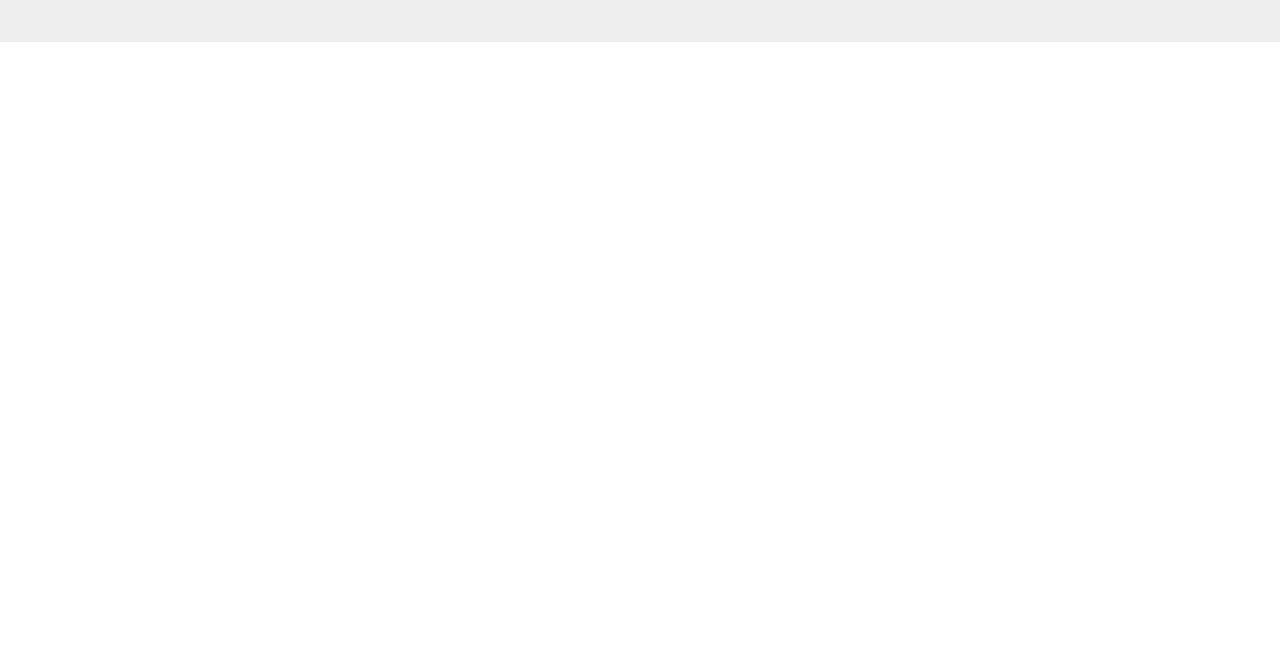
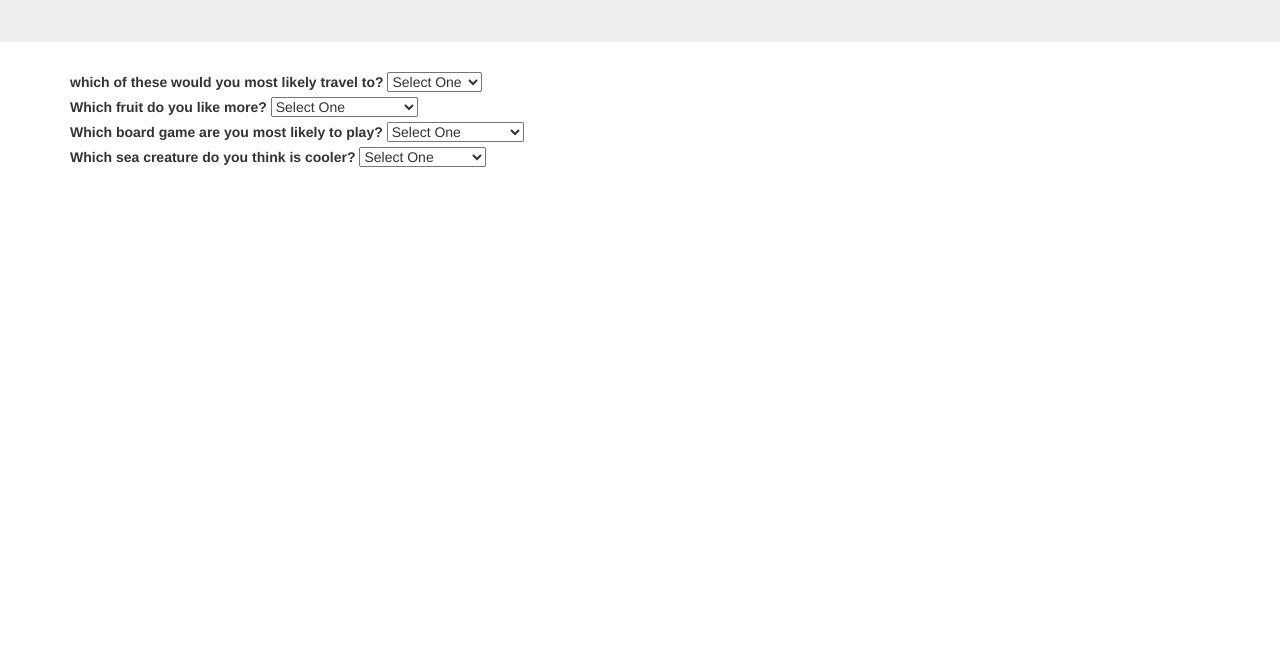
Before and after one commit to ENicholeD/quiz, a plain HTML site: page index.html in a window 1280 px wide. Shown: the part 153-800 px from the top of the page. Drawn offline with nearby package versions, Linux system fonts and the light colour scheme.

Commit message:
add select questions

```diff
--- a/index.html
+++ b/index.html
@@ -18,6 +18,44 @@
     <form class="form" action="index.html" method="post">
       <div class="container">
 
+        <!-- travel -->
+        <label>which of these would you most likely travel to?</label>
+        <select class="places" name="travel">
+          <option value="0">Select One</option>
+          <option value="1">Tasmania</option>
+          <option value="2">Norway</option>
+          <option value="3">Switzerland</option>
+        </select>
+        <br>
+
+        <!-- fruits -->
+        <label>Which fruit do you like more?</label>
+        <select class="fruits" name="fruit">
+          <option value="0">Select One</option>
+          <option value="1">Guavas</option>
+          <option value="2">Clemintines</option>
+          <option value="3">Golden Raspberries</option>
+        </select>
+        <br>
+
+        <!-- board games -->
+        <label>Which board game are you most likely to play?</label>
+        <select class="games" name="board">
+          <option value="0">Select One</option>
+          <option value="1">Mancala</option>
+          <option value="2">Chinese Checkers</option>
+          <option value="3">Go</option>
+        </select>
+        <br>
+
+        <!-- sea creatures -->
+        <label>Which sea creature do you think is cooler?</label>
+        <select class="sea" name="creature">
+          <option value="0">Select One</option>
+          <option value="1">Whale shark</option>
+          <option value="2">Cuttlefish</option>
+          <option value="3">Immortal jellyfish</option>
+        </select>
       </div>
     </form>
   </body>
```
